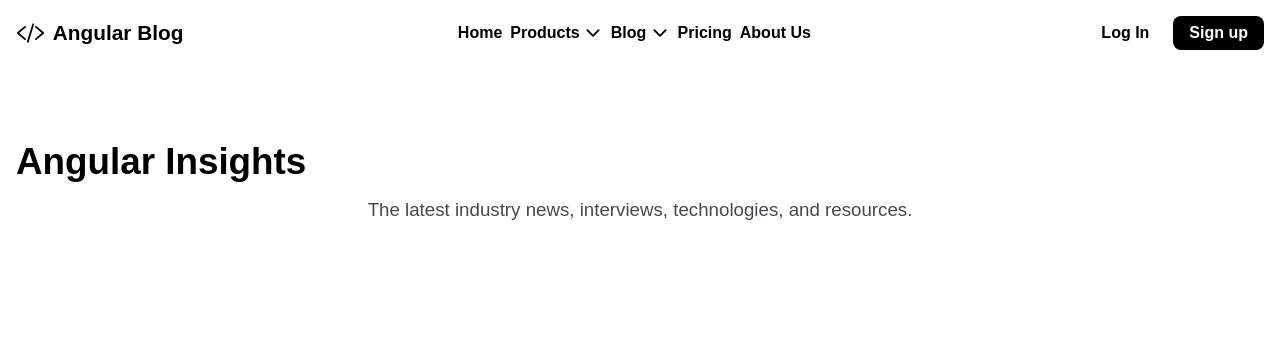
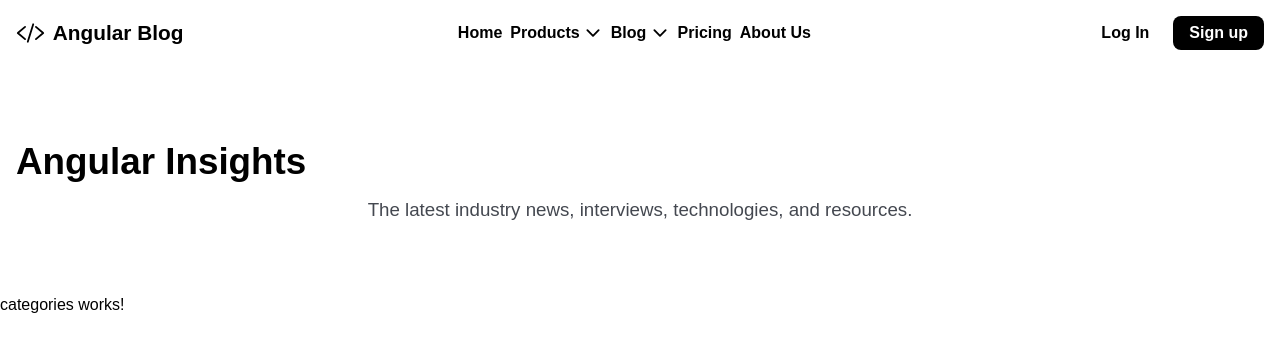
Before and after one commit to ygg-m/angular-blog, an Angular app: page / in a window 1280 px wide. Shown: the top 352 px of the page. Built offline with nearby package versions, Linux system fonts and the light colour scheme.

Commit message:
feat: add categories to app

```diff
--- a/src/app/app.component.html
+++ b/src/app/app.component.html
@@ -1,3 +1,4 @@
 <app-navbar></app-navbar>
 <app-page-title></app-page-title>
+<app-categories></app-categories>
 <router-outlet></router-outlet>
```
